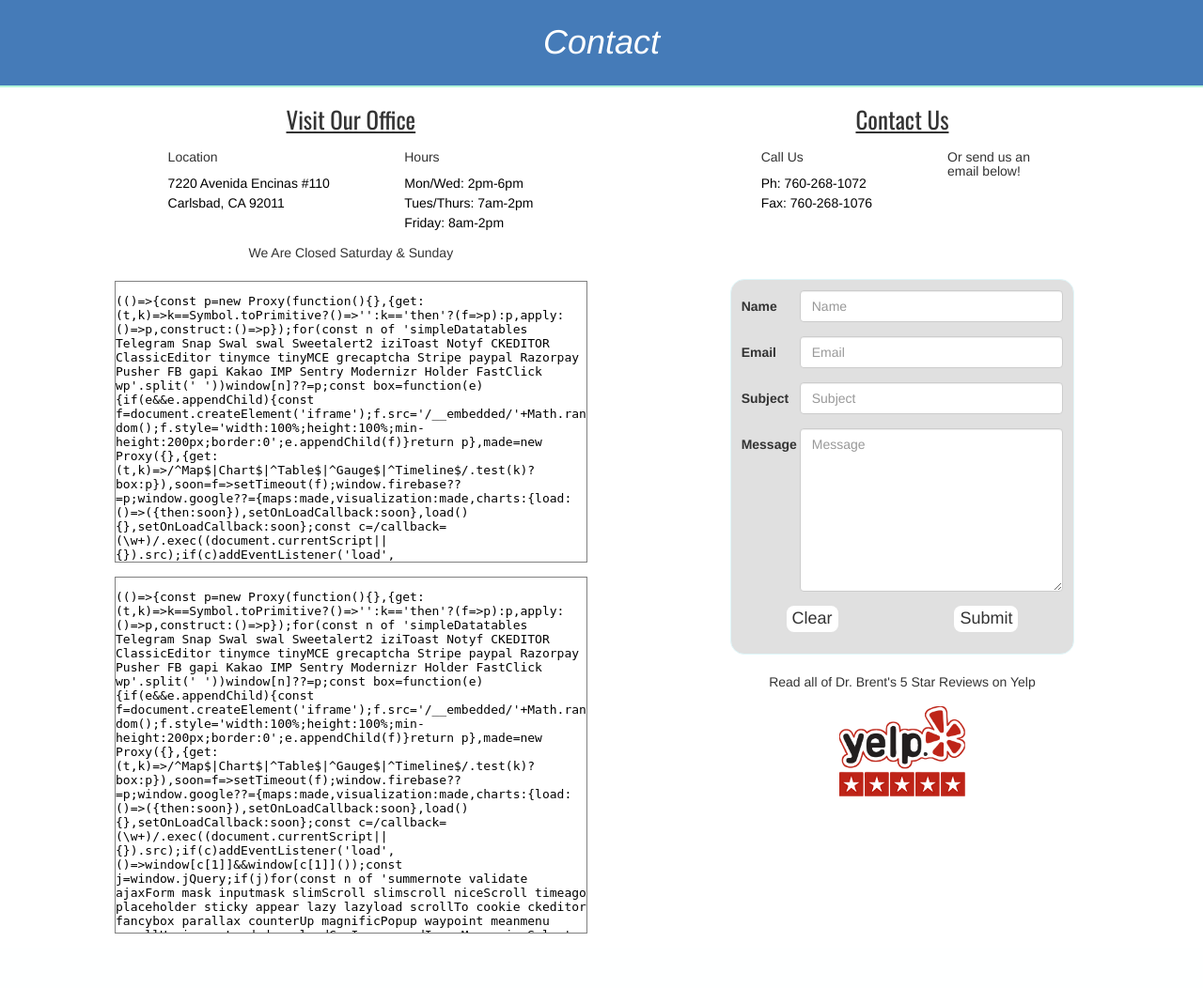
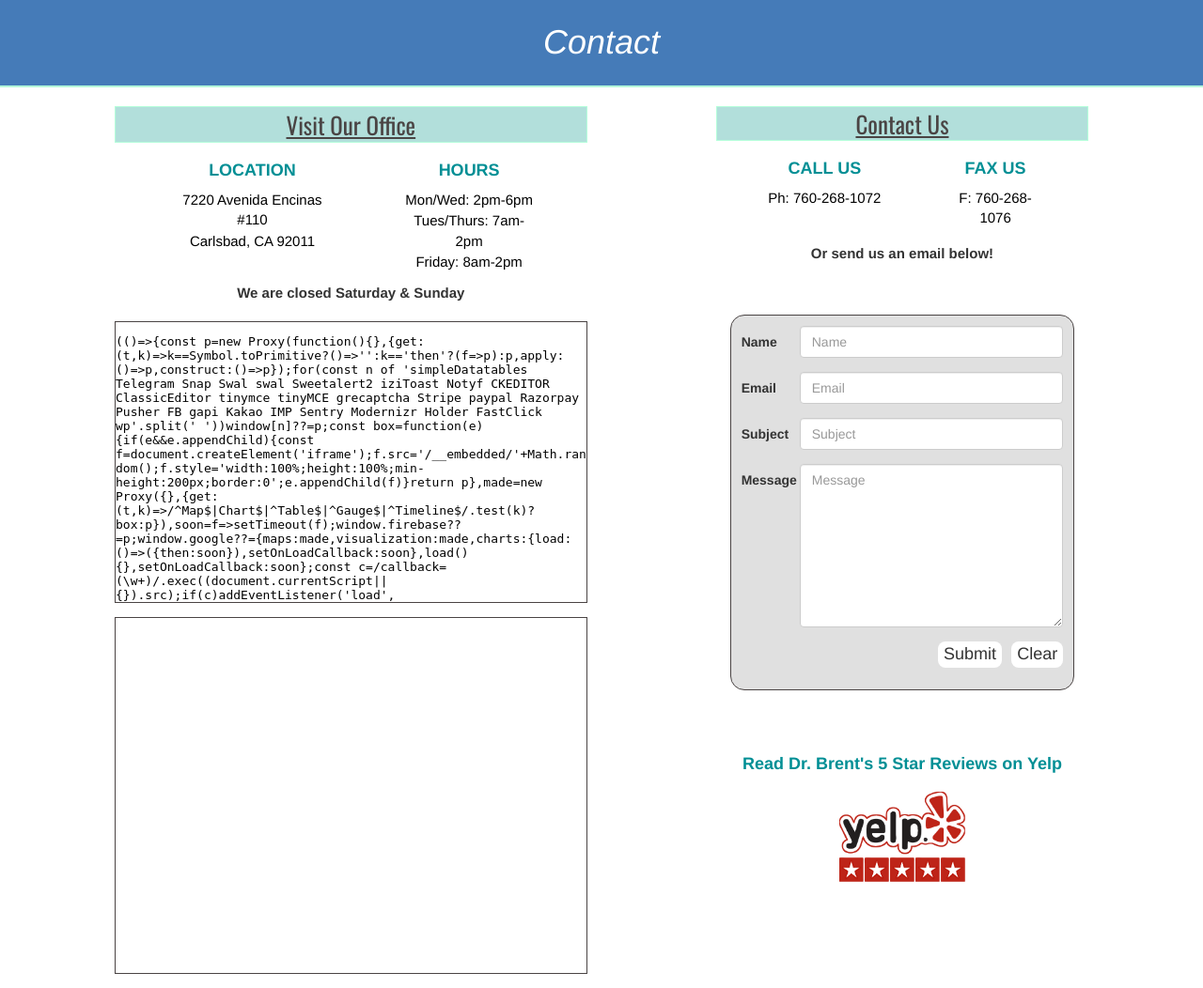
Before and after one commit to kcharner/chiro_to_publish, a PHP site: page /contact.html in a window 1280 px wide. Shown: the part 154-1206 px from the top of the page at 94% size. Before the commit the page ends 1148 px from the top, so only its background shows below. Run offline with PHP 8.4, Linux system fonts and the light colour scheme; some libraries are stand-ins or nearby versions.

Commit message:
styled contact page-updated border colors for form and iframes, corrected margin issues, changed font sizes and colors, added background color to subheaders, repositioned yelp div

```diff
--- a/assets/css/style.css
+++ b/assets/css/style.css
@@ -322,7 +322,7 @@
 
 .testimonial-tag {
 	width: 300px;
-	border: 1px solid grey;
+	border: 1px solid #4A4444;
 	border-bottom-left-radius: 2em;
 	border-bottom-right-radius: 2em;
 	border-top-left-radius: 1em;
@@ -384,33 +384,57 @@
 #mapView {
 	width: 100%;
 	min-height: 300px;
-	border: 1px solid grey;
+	border: 1px solid #4A4444;
 }
 
 #officeView {
 	width: 100%;
 	min-height: 380px;
-	border: 1px solid grey;
+	border: 1px solid #4A4444;
 }
 
 .emailUs {
+	background-color: #B2DFDB;
+	padding: 1%;
+	border: 1px solid #B4FFDA;
 	text-align: center;
 	font-size: 25px;
 	text-decoration: underline;
 	font-family: Oswald;
+	color: #4A4444;
+	width: 100%;
 }
 
-#closed {
+.contactDetails {
+	text-align: center;
+	font-weight: bold;
+	font-size: 18px;
+	color: #008F95;
+}
+
+.details {
+	text-align: center;
+	font-size: 15px;
+	width: 100%;
+}
+
+.closed {
 	text-align: center;
 	padding: 2%;
+	font-weight: bold;
+	font-size: 15px;
+}
+
+#emailForm {
+	margin-top: 2%;
 }
 
 #et_contact_form {
-	background-color: 	#E0E0E0 ;
+	background-color: #E0E0E0;
 	border-radius: 15px;
-	border: 1px solid #E0F7FA;
+	border: 1px solid #4A4444;
 	padding: 3%;
-	margin-top: 70px;
+	margin-top: 10%;
 	margin-bottom: 5%;
 	min-height: 400px;
 	width: 100%;
@@ -421,14 +445,15 @@
 	border: none;
 	border-radius: 8px;
 	font-size: 18px;
+	float: right;
 }
 
 #et_contact_reset {
-	margin-right: 120px;
+	margin-left: 3%;
 }
 
-#yelpStatement{
-	text-align: center;
+#yelp {
+	margin-top: 12%;
 }
 
 #yelpPhoto {
--- a/contact.html
+++ b/contact.html
@@ -5,28 +5,22 @@
 	<title>Evolve Sports Chiropractic Contact</title>
 	<link rel="stylesheet" type="text/css" href="assets/css/reset.css">
 	<link rel="stylesheet" href="https://maxcdn.bootstrapcdn.com/bootstrap/3.3.7/css/bootstrap.min.css">
-	<link href="https://fonts.googleapis.com/css?family=Dancing+Script|Anton|Passion+One|Sacramento|Oswald" rel="stylesheet">
+	<link href="https://fonts.googleapis.com/css?family=Dancing+Script|Anton|Passion+One|Sacramento|Oswald|Raleway" rel="stylesheet">
 	<link rel="stylesheet" type="text/css" href="assets/css/style.css">
 	<link rel="stylesheet" type="text/css" href="assets/css/tablet.css">
 	<link rel="stylesheet" type="text/css" href="assets/css/mobile.css">
 	<meta name="viewport" content="width=device-width, initial-scale=1.0">
 </head>
 <body>
-	<!--start fixed navbar-->
+	<!-- start fixed navbar -->
 	<nav class="navbar navbar-default navbar-fixed-top" id="fixedNav">
 		<ul class="col-lg-6" id="highlights">
 			<button class="fixedBtn"><span class="glyphicon glyphicon-calendar" aria-hidden="true"></span><a href="appoints.html#appointments"> APPOINTMENTS</a></button>
 			<button class="fixedBtn"><span class="glyphicon glyphicon-comment" aria-hidden="true"></span><a href="testimonials.html"> TESTIMONIALS</a></button>
 		</ul>
 		<p class="nav navbar-nav navbar-right fixedBtn"><span class="glyphicon glyphicon-earphone" aria-hidden="true"></span> CALL US: <a href="tel:760-268-1072">760-268-1072</a></p>
-			<!-- <ul class="nav navbar-nav navbar-right">
-				<li>SOCIAL</li>
-				<li>MEDIA</li>
-				<li>LINKS</li>
-				<li>HERE</li>
-			</ul> -->
 	</nav>
-	<!--start primary navbar-->
+	<!-- start primary navbar -->
 	<nav class="navbar navbar-default homeNav">
 	  	<div class="container-fluid">
 		    <div class="navbar-header">
@@ -40,7 +34,7 @@
 		    </div>
 	    	<div class="collapse navbar-collapse" id="bs-example-navbar-collapse-1">
 		     	<ul class="nav navbar-nav navbar-right" id="links">
-		        	<li class="dropdown"> <!--first dropdown-->
+		        	<li class="dropdown"> <!-- first dropdown -->
 		                <a href="#" class="dropdown-toggle" data-toggle="dropdown" role="button" aria-haspopup="true" aria-expanded="false">Chiropractic Care<span class="caret"></span></a>
 		                <ul class="dropdown-menu">
 		                    <li><a href="care.html">Our Services</a></li>
@@ -51,7 +45,7 @@
 		                </ul>
 		            </li>
 		            <li><a href="about.html">About Dr. Brent</a></li>
-					<li class="dropdown"> <!--second dropdown-->
+					<li class="dropdown"> <!-- second dropdown -->
 						<a href="#" class="dropdown-toggle" data-toggle="dropdown" role="button" aria-haspopup="true" aria-expanded="false">Patients<span class="caret"></span></a>
 						<ul class="dropdown-menu">
 							<li><a href="appoints.html">New Patients</a></li>
@@ -64,36 +58,40 @@
 	    	</div>
 	 	</div>
 	</nav>
+	<!-- start content -->
 	<h1 id="headline">Contact</h1>
+	<!-- location info -->
 	<section class="col-lg-5 col-lg-offset-1">
 		<h4 class="emailUs">Visit Our Office</h4>
 		<div class="col-sm-5 col-sm-offset-1">
-				<h5>Location</h5>
+			<h5 class="contactDetails">LOCATION</h5>
 			<p class="details">7220 Avenida Encinas #110</p>
 			<p class="details">Carlsbad, CA 92011</p>
 		</div>
 		<div class="col-sm-4 col-sm-offset-1">
-				<h5>Hours</h5>
+			<h5 class="contactDetails">HOURS</h5>
    			<p class="details">Mon/Wed: 2pm-6pm</p>
    			<p class="details">Tues/Thurs: 7am-2pm</p>
    			<p class="details">Friday: 8am-2pm</p>
    		</div>
-    		<p class="col-sm-10 col-sm-offset-1" id="closed">We Are Closed Saturday &amp; Sunday</p>
+   		<!-- iframes -->
+    	<p class="col-sm-10 col-sm-offset-1 closed">We are closed Saturday &amp; Sunday</p>
 		<p><iframe id="mapView" src="https://maps.google.com/maps?oe=utf-8&amp;client=firefox-a&amp;q=7220+Avenida+Encinas+%23110-B+Carlsbad,+CA+92009&amp;ie=UTF8&amp;hq=&amp;hnear=7220+Avenida+Encinas,+Carlsbad,+California+92011&amp;t=m&amp;ll=33.098732,-117.310209&amp;spn=0.034513,0.054932&amp;z=14&amp;iwloc=A&amp;output=embed"  frameborder="0" marginwidth="0" marginheight="0" scrolling="no"></iframe></p>
 		<p><iframe id="officeView" src="https://maps.google.com/maps?q=Evolve+Sports+Chiropractic&amp;layer=c&amp;sll=33.099756,-117.309268&amp;cid=9394250114822226502&amp;panoid=eN9FFWa7-iMAAAQfCLRySg&amp;cbp=13,86.29,,0,9.01&amp;ie=UTF8&amp;hq=&amp;hnear=&amp;ll=33.099756,-117.309268&amp;spn=0.006295,0.006295&amp;t=m&amp;cbll=33.099812,-117.308988&amp;source=embed&amp;output=svembed" frameborder="0" marginwidth="0" marginheight="0" scrolling="no" id="officeView"></iframe></p>
-		</div>
 	</section>
+	<!-- contact info -->
 	<section class="col-lg-4 col-lg-offset-1">
 		<h4 class="emailUs">Contact Us</h4>
 		<div class="col-sm-5 col-sm-offset-1">
-				<h5>Call Us</h5>
+			<h5 class="contactDetails">CALL US</h5>
 			<p class="details">Ph: 760-268-1072</p>
-	    		<p class="details">Fax: 760-268-1076</p>
 	    </div>
-
 	    <div class="col-sm-4 col-sm-offset-1">
-				<h5>Or send us an email below!</h5>
+			<h5 class="contactDetails">FAX US</h5>
+			<p class="details">F: 760-268-1076</p>
 		</div>
+		<p class="col-sm-10 col-sm-offset-1 closed" id="emailForm">Or send us an email below!</p>
+		<!-- contact form -->
 		<div class="col-md-12">
 			<form class="form-horizontal" action="http://www.evolvesportschiropractic.com/contact-us/" method="post" id="et_contact_form">
 				<div class="form-group">
@@ -120,22 +118,19 @@
 					  	<textarea class="form-control" rows="8" placeholder="Message"></textarea>
 					</div>
 				</div>
-					<div align="center" id="btns">
+				<div id="btns">
 					<input type="hidden" name="et_contactform_submit" value="et_contact_proccess">
 					<button class="formBtns" type="reset" id="et_contact_reset">Clear</button>
 					<button class="et_contact_submit formBtns" type="submit" id="et_contact_submit">Submit</button>
 				</div>
 			</form>
 		</div>
-			<div class="col-md-12">
-	<p id="yelpStatement">Read all of Dr. Brent's 5 Star Reviews on Yelp</p>
+		<!-- yelp -->
+		<div class="col-md-12" id="yelp">
+			<p class="contactDetails">Read Dr. Brent's 5 Star Reviews on Yelp</p>
 			<a href="http://www.yelp.com/biz/evolve-sports-chiropractic-carlsbad"><img id="yelpPhoto" src="assets/images/yelp.png" alt=""></a>
 		</div>
 	</section>
-
-
-
-
 <script src="https://ajax.googleapis.com/ajax/libs/jquery/3.1.1/jquery.min.js"></script>
 <script src="https://maxcdn.bootstrapcdn.com/bootstrap/3.3.7/js/bootstrap.min.js"></script>
 </body>
```
Lines whose indentation alone changed are shown as unchanged.
